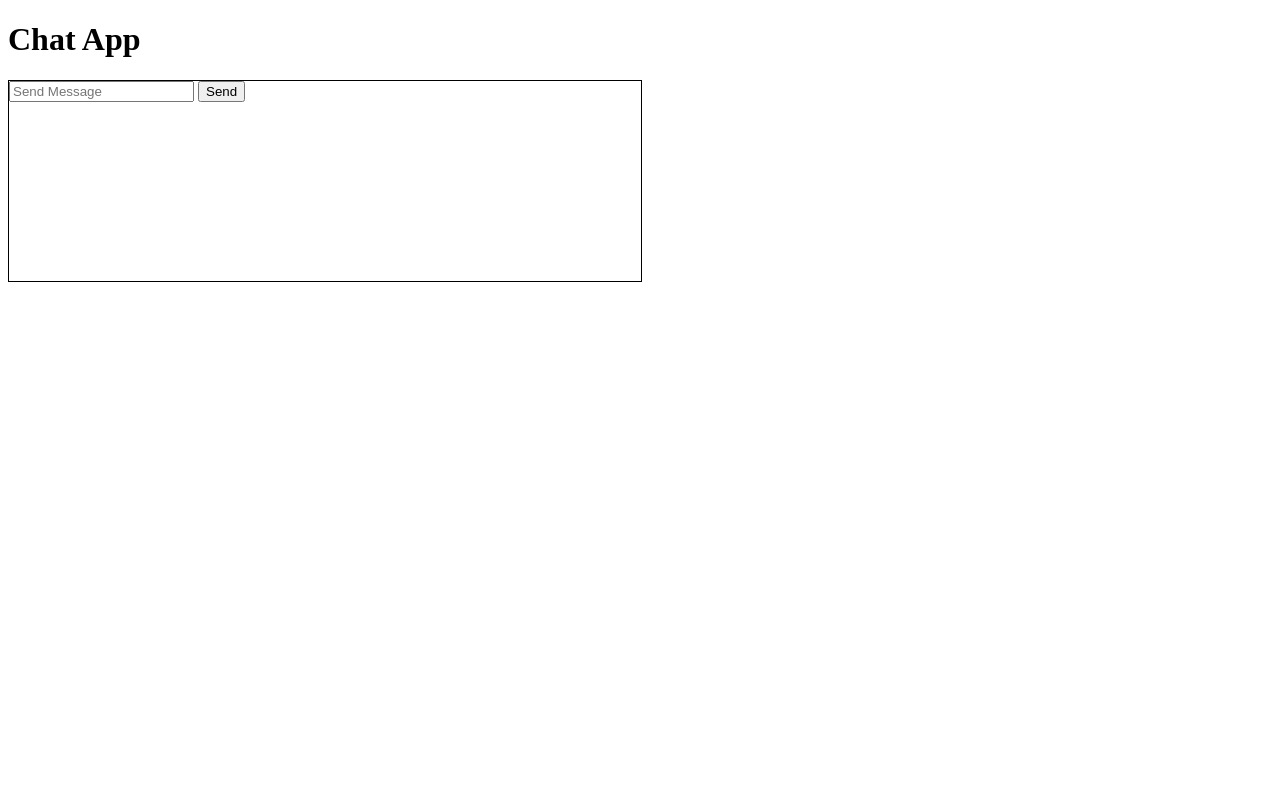
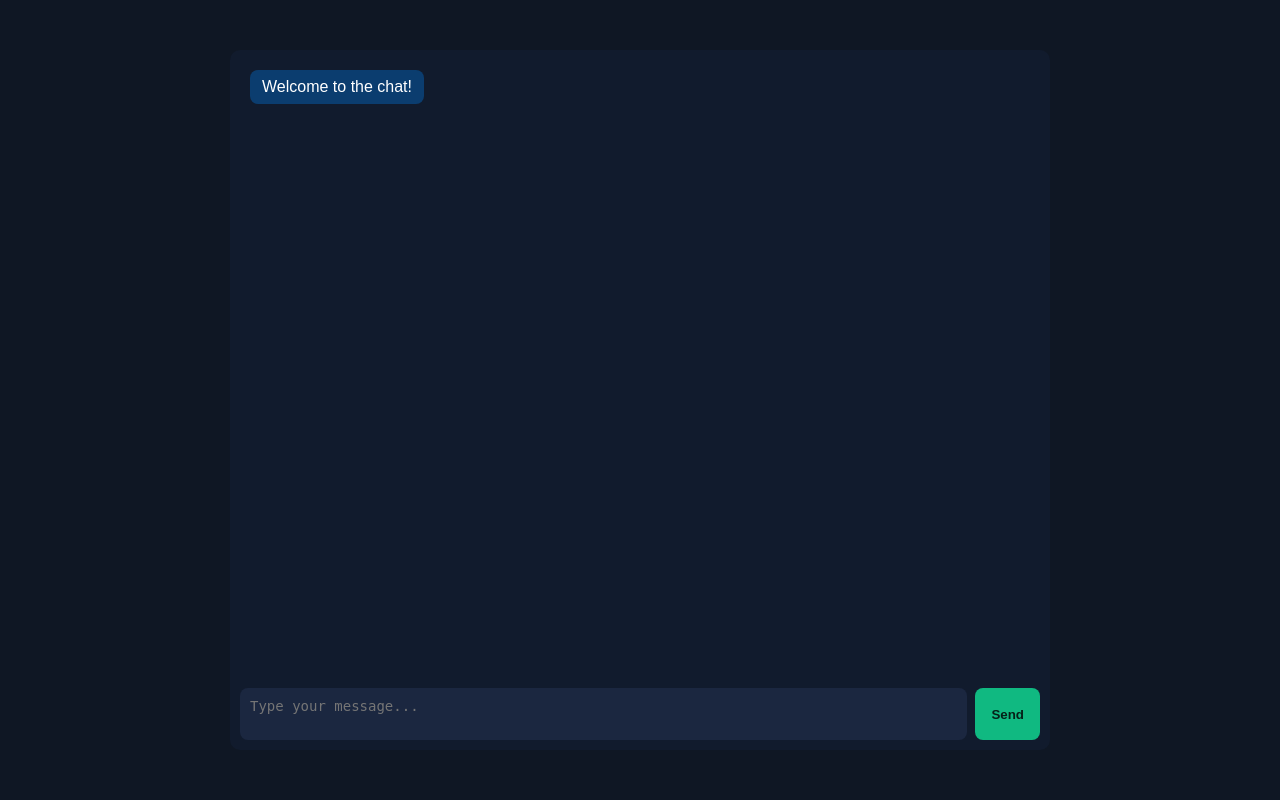
Before and after one commit to swobenator/SecurityFundementals_GroupCA, a Flask app: page / in a window 1280 px wide. Run offline with Flask 3, Linux system fonts and the light colour scheme.

Commit message:
web page

```diff
--- a/templates/index.html
+++ b/templates/index.html
@@ -1,30 +1,99 @@
 <!doctype html>
 <html lang="en">
 <head>
-    <meta charset="UTF-8">
-    <meta name="viewport"
-          content="width=device-width, user-scalable=no, initial-scale=1.0, maximum-scale=1.0, minimum-scale=1.0">
-    <meta http-equiv="X-UA-Compatible" content="ie=edge">
-    <title>Document</title>
+  <meta charset="utf-8" />
+  <meta name="viewport" content="width=device-width, initial-scale=1" />
+  <title>Simple Chat UI</title>
+  <style>
+    body {
+      background: #0f1724;
+      color: #fff;
+      font-family: Arial, sans-serif;
+      display: flex;
+      justify-content: center;
+      align-items: center;
+      height: 100vh;
+      margin: 0;
+    }
 
-    <style>
-        #chatContainer{
-            border: 1px solid black;
-            height: 200px;
-            width: 50%;
-        }
-    </style>
+    .chat-container {
+      width: 90%;
+      max-width: 800px;
+      height: 85vh;
+      background: #111b2d;
+      border-radius: 10px;
+      display: flex;
+      flex-direction: column;
+      padding: 10px;
+    }
+
+    .messages {
+      flex: 1;
+      overflow-y: auto;
+      padding: 10px;
+      display: flex;
+      flex-direction: column;
+      gap: 8px;
+    }
+
+    .msg {
+      padding: 8px 12px;
+      border-radius: 8px;
+      max-width: 75%;
+    }
+
+    .msg.you {
+      background: #06423a;
+      align-self: flex-end;
+    }
+
+    .msg.other {
+      background: #0b3d6f;
+      align-self: flex-start;
+    }
+
+    form {
+      display: flex;
+      gap: 8px;
+      margin-top: 10px;
+    }
+
+    textarea {
+      flex: 1;
+      resize: none;
+      border-radius: 8px;
+      border: none;
+      padding: 10px;
+      font-size: 14px;
+      background: #1b2740;
+      color: #fff;
+    }
+
+    button {
+      background: #10b981;
+      color: #062017;
+      font-weight: bold;
+      border: none;
+      border-radius: 8px;
+      padding: 10px 16px;
+      cursor: pointer;
+    }
+
+    button:active {
+      transform: scale(0.98);
+    }
+  </style>
 </head>
 <body>
+  <div class="chat-container">
+    <div class="messages" id="messageList">
+      <div class="msg other">Welcome to the chat!</div>
+    </div>
 
-    <h1> Chat App</h1>
-
-    <div id="chatContainer">
-        <div id="chatDiv">
-            <input id="usrMessage" placeholder="Send Message">
-            <button onclick="sendMessage()">Send</button>
-        </div>
-    </div>
+    <form id="messageForm" onsubmit="return false;">
+      <textarea id="messageInput" placeholder="Type your message..."></textarea>
+      <button id="sendBtn" type="button">Send</button>
+    </form>
+  </div>
 </body>
-
 </html>
```
